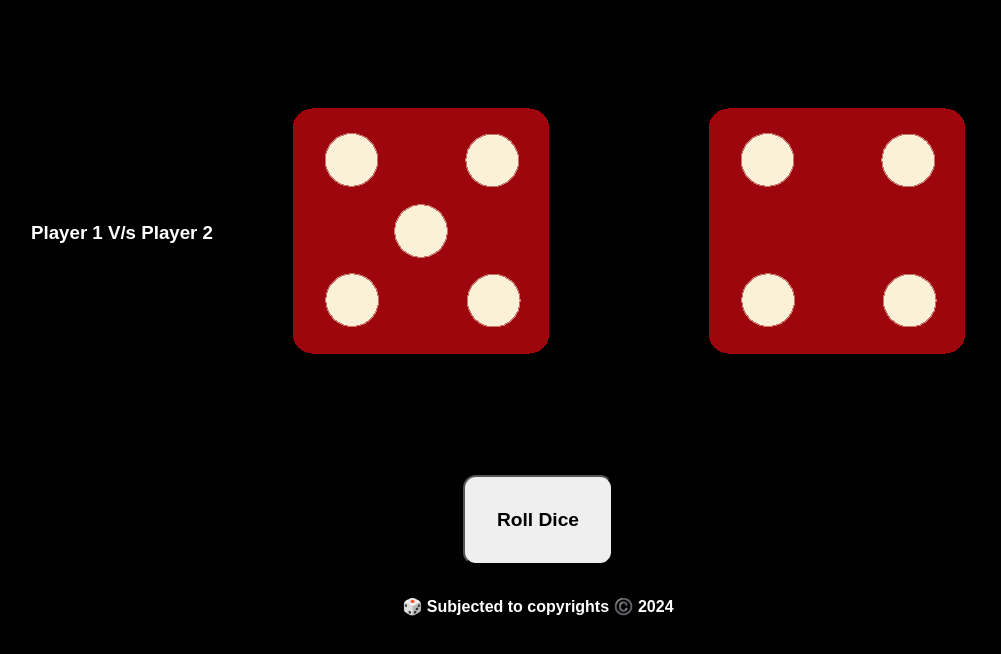
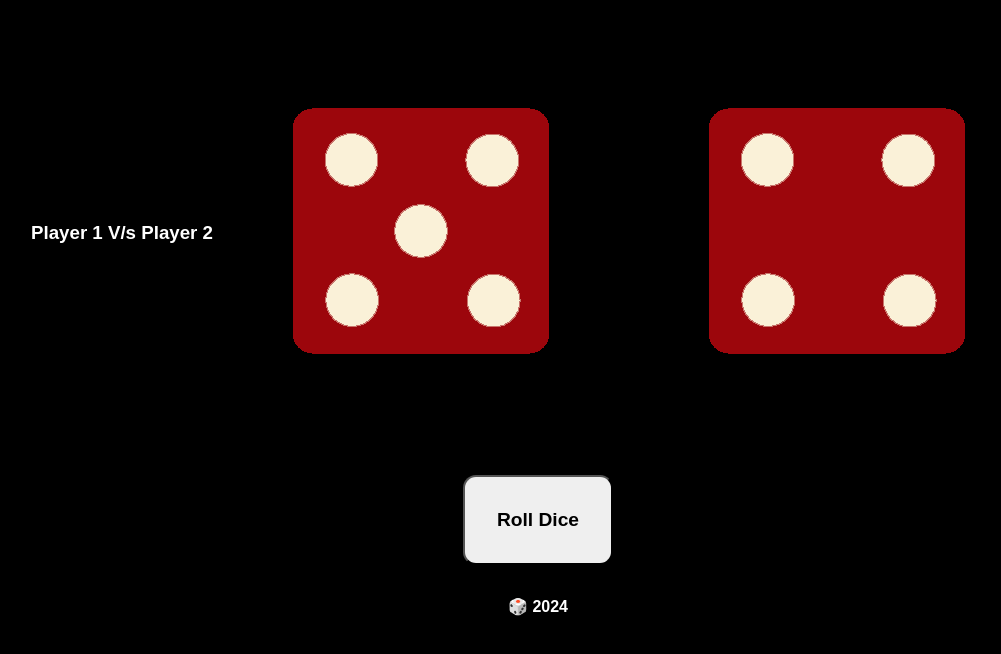
Before and after one commit to Rs07-404/Roll-Dice, a plain HTML site: page index.html in a window 1280 px wide. Shown: the part 146-800 px from the top of the page, without its empty margins (102-1103 px from the left). Drawn offline with Linux system fonts and the light colour scheme.

Commit message:
Update index.html

```diff
--- a/index.html
+++ b/index.html
@@ -19,6 +19,6 @@
     <div class="roll">
         <button onclick="throw_dice()" class="btn">Roll Dice</button>
     </div>
-    <div class="copyright">🎲 Subjected to copyrights ©️ 2024</div>
+    <div class="copyright">🎲 2024</div>
 </body>
 </html>
```
